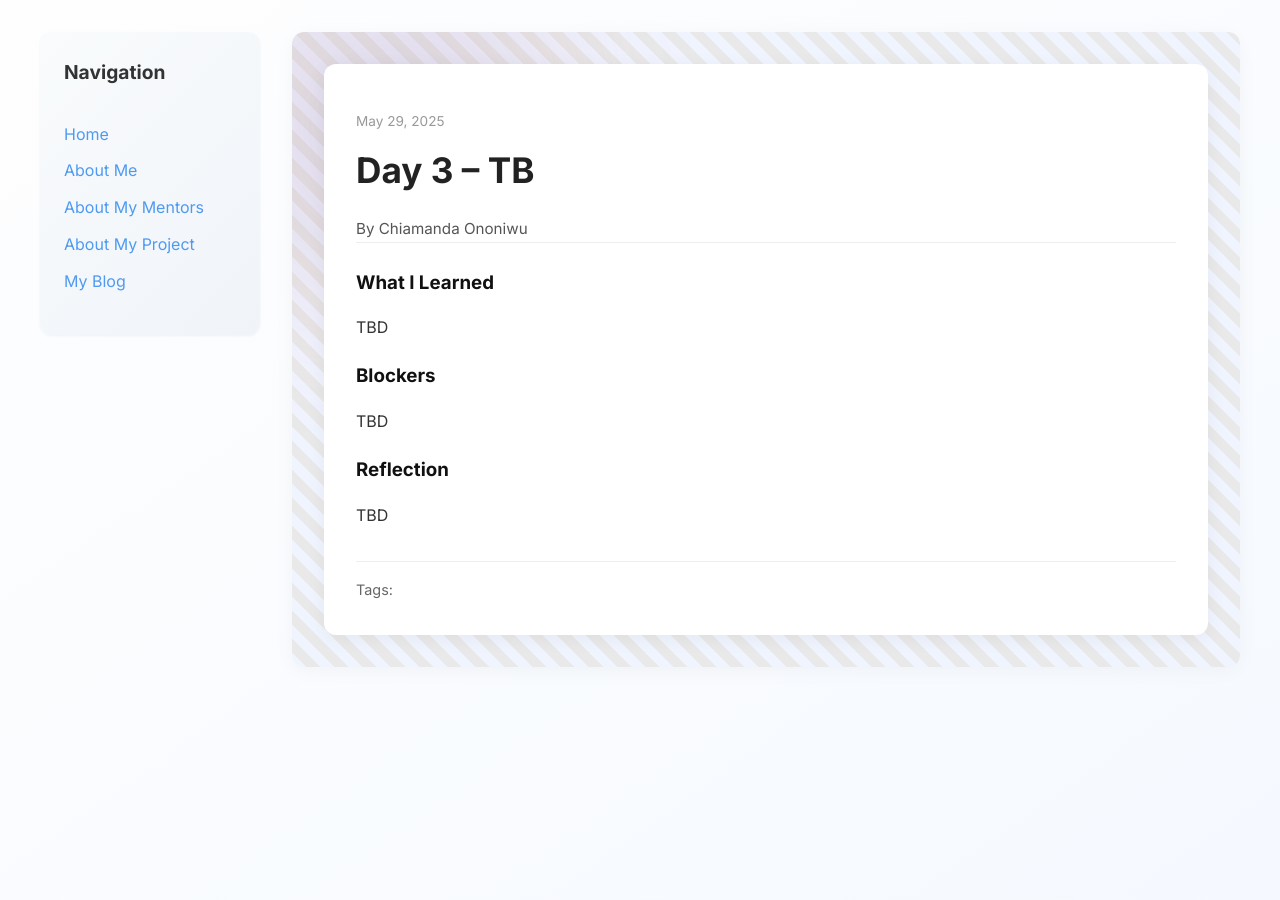
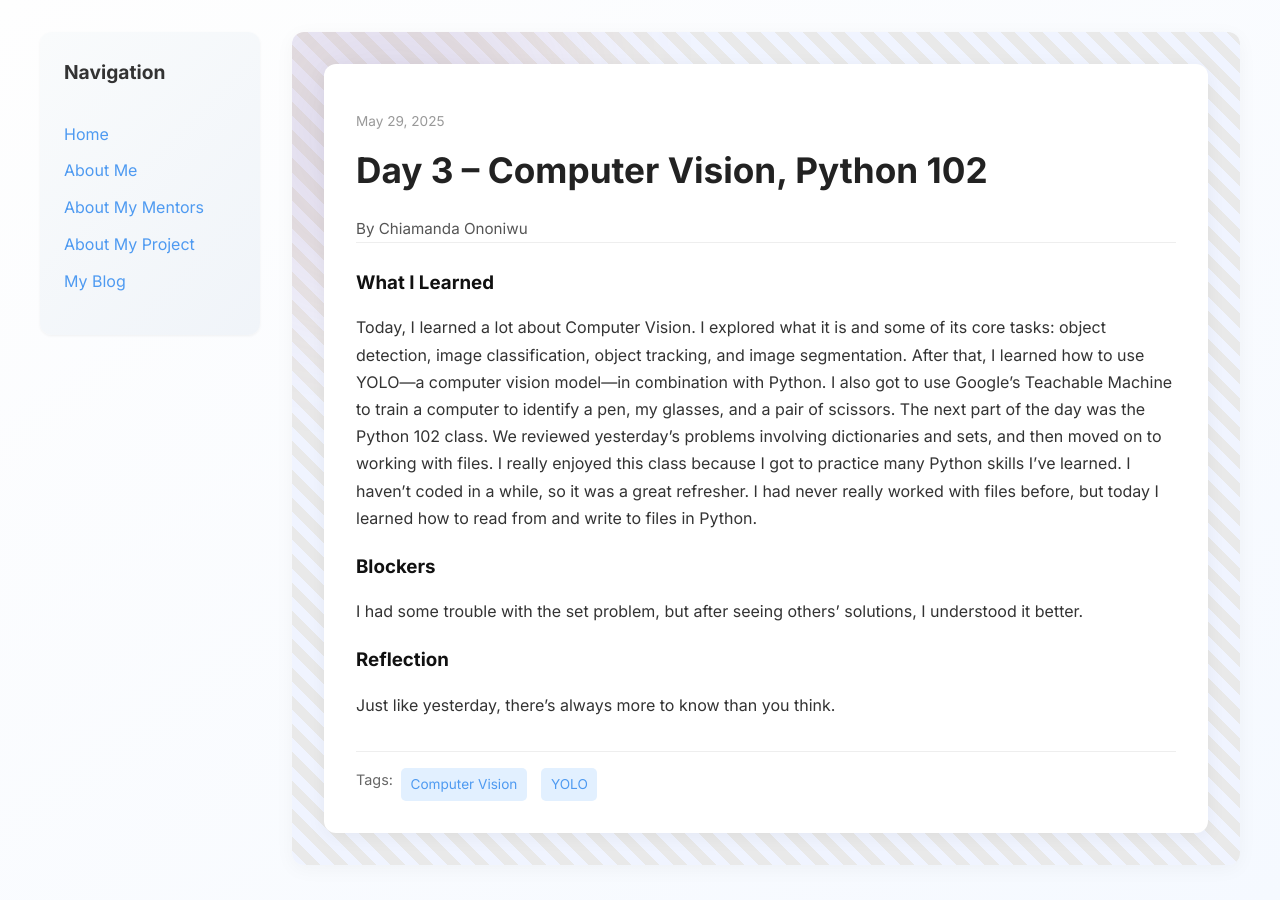
Before and after one commit to Chiamanda07/Chiamanda07.github.io, a Jekyll site: the page built from _posts/2025-05-29-day-3.md, in a window 1280 px wide. Built offline with Jekyll 4.4.1, drawn with Linux system fonts in a browser that asks for light colours.

Commit message:
Update 2025-05-29-day-3.md

```diff
--- a/_posts/2025-05-29-day-3.md
+++ b/_posts/2025-05-29-day-3.md
@@ -1,17 +1,18 @@
 ---
 layout: post
-title: "Day 3 – TB"
+title: "Day 3 – Computer Vision, Python 102"
 date: 2025-05-29
 author: Chiamanda Ononiwu
 permalink: /day3.html
-tags: []
+tags: ["Computer Vision", "YOLO"]
 
 what_i_learned: |
-  TBD
+  Today, I learned a lot about Computer Vision. I explored what it is and some of its core tasks: object detection, image classification, object tracking, and image segmentation. After that, I learned how to use YOLO—a computer vision model—in combination with Python. I also got to use Google's Teachable Machine to train a computer to identify a pen, my glasses, and a pair of scissors.
+  The next part of the day was the Python 102 class. We reviewed yesterday’s problems involving dictionaries and sets, and then moved on to working with files. I really enjoyed this class because I got to practice many Python skills I’ve learned. I haven’t coded in a while, so it was a great refresher. I had never really worked with files before, but today I learned how to read from and write to files in Python.
 
 blockers: |
-  TBD
+  I had some trouble with the set problem, but after seeing others' solutions, I understood it better.
 
 reflection: |
-  TBD
+  Just like yesterday, there's always more to know than you think.
 ---
```
